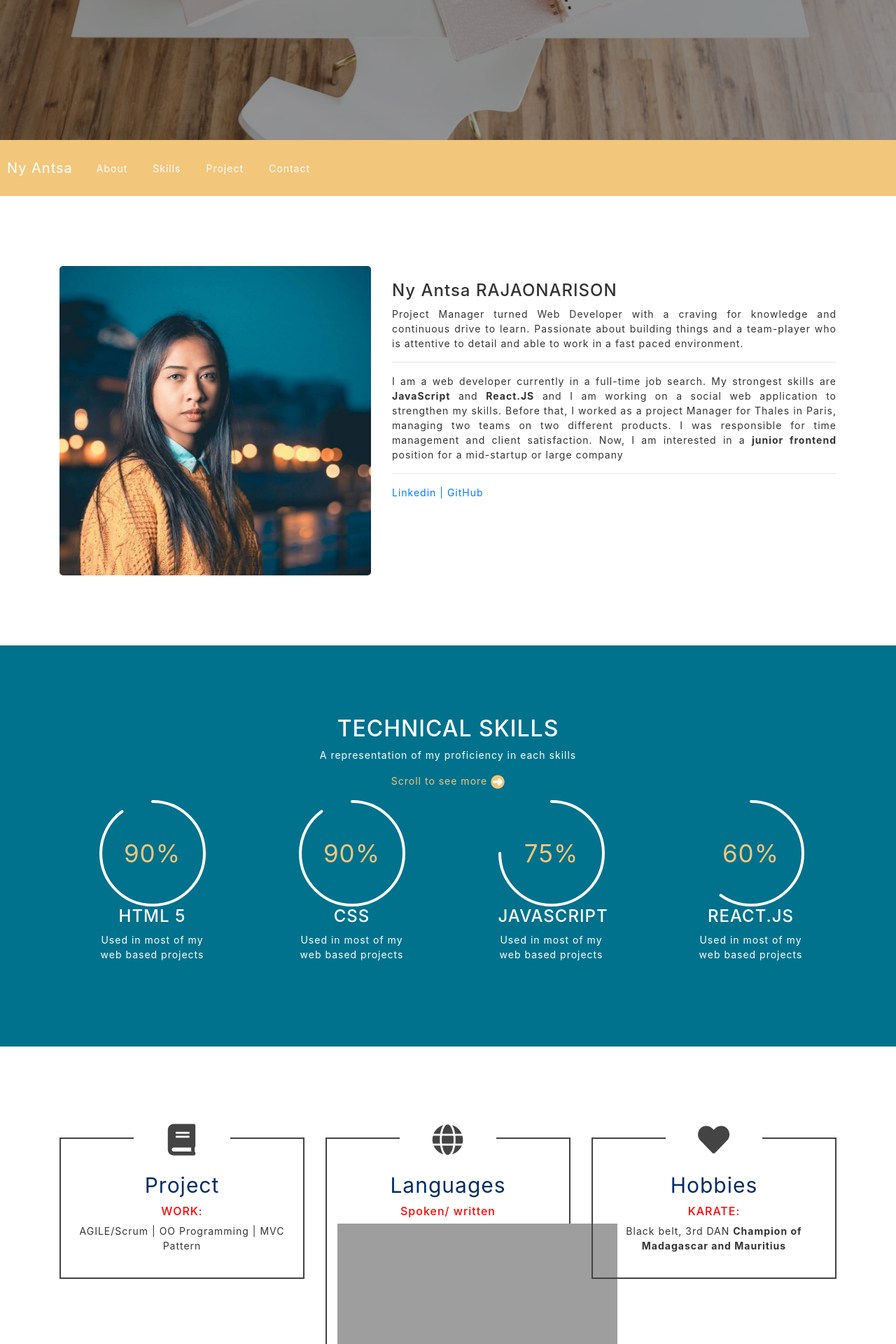
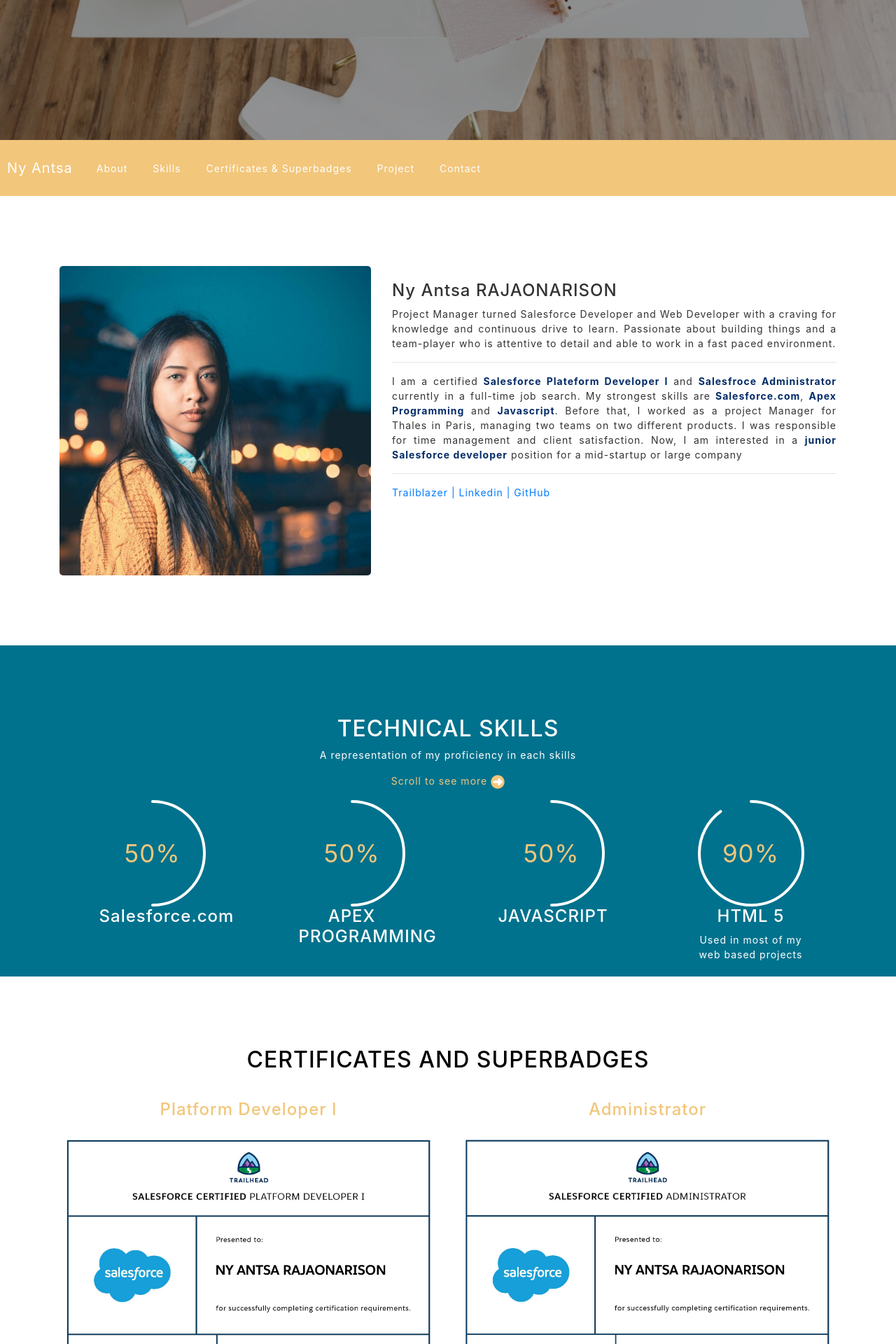
Before and after one commit to NyAntsaR/portfolio, a PHP site: page / in a window 1280 px wide. Shown: the part 600-2520 px from the top of the page at 70% size. Run offline with PHP 8.4, Linux system fonts and the light colour scheme; some libraries are stand-ins or nearby versions; grey boxes are pictures that could not be loaded.

Commit message:
Add certifications

```diff
--- a/css/style.css
+++ b/css/style.css
@@ -320,3 +320,26 @@ body {
 	background: url(../images/icons/menu.png);
 	background-size: 100%;
 }
+
+b{
+    color:#042C67;
+}
+
+.certificatesSection,
+.otherSkillsSection{
+    background-color: white;
+    color: black;
+}
+
+.certif{
+    width: 300px;
+    height: auto;
+    margin: 40px;
+    padding: 40px;
+}
+.thumbnail{
+    padding: 10px;
+}
+.thumbnailIcon{
+    width: 200px;
+}
--- a/index.html
+++ b/index.html
@@ -18,7 +18,6 @@
     <link rel="stylesheet" type="text/css" href="css/style.css">
     <!-------Font Awesome----->
     <link rel="stylesheet" href="https://use.fontawesome.com/releases/v5.0.8/css/all.css" integrity="sha384-3AB7yXWz4OeoZcPbieVW64vVXEwADiYyAEhwilzWsLw+9FgqpyjjStpPnpBO8o8S" crossorigin="anonymous">
-
 
 </head>
 
@@ -63,6 +62,9 @@
                 <a class="nav-link" href="#skills">Skills</a>
             </li>
             <li class="nav-item">
+                <a class="nav-link" href="#certificates">Certificates & Superbadges</a>
+            </li>
+            <li class="nav-item">
                 <a class="nav-link" href="#portfolio">Project</a>
             </li>
             <li class="nav-item">
@@ -73,6 +75,7 @@
                 <div class="dropdown-menu" aria-labelledby="navbarDropdownMenuLink">
                     <a class="dropdown-item" href="#about">About</a>
                     <a class="dropdown-item" href="#skills">Skills</a>
+                    <a class="dropdown-item" href="#certificates">Certificates & Superbadges</a>
                     <a class="dropdown-item" href="#portfolio">Project</a>
                     <a class="nav-link" href="#contact">Contact</a>
                 </div>
@@ -93,13 +96,14 @@
                 <div class="col-md-7">
                     <br>
                     <h4>Ny Antsa RAJAONARISON</h4>
-                    <p class="text-justify">Project Manager turned Web Developer with a craving for knowledge and continuous drive to learn. Passionate about building things and a team-player who is attentive to detail and able to work in a fast paced environment. </p>
+                    <p class="text-justify">Project Manager turned Salesforce Developer and Web Developer with a craving for knowledge and continuous drive to learn. Passionate about building things and a team-player who is attentive to detail and able to work in a fast paced environment. </p>
                     <hr>
-                    <p class="text-justify">I am a web developer currently in a full-time job search. My strongest skills are <b>JavaScript</b> and <b>React.JS</b> and I am working on a social web application to strengthen my skills.
+                    <p class="text-justify">I am a certified <b>Salesforce Plateform Developer I</b> and <b>Salesfroce Administrator</b> currently in a full-time job search. My strongest skills are <b>Salesforce.com</b>, <b>Apex Programming</b> and <b>Javascript</b>.
                     Before that, I worked as a project Manager for Thales in Paris, managing  two teams on two different products. I was responsible for time management and client satisfaction.
-                    Now, I am interested in a <b>junior frontend</b> position for a mid-startup or large company</p>
+                    Now, I am interested in a <b>junior Salesforce developer</b> position for a mid-startup or large company</p>
                     <hr>
 
+                    <a href="https://trailblazer.me/id/nrajaonarison">Trailblazer |</a>
                     <a href="https://www.linkedin.com/in/ny-antsa-rajaonarison-abbb6b10b/">Linkedin | </a>
                     <a href="https://github.com/NyAntsaR">GitHub </a>
 
@@ -112,6 +116,7 @@
     <!------SKILLS----->
     <div id="skills" class="skillsSection section">
         <div class="container">
+
             <div class="row">
                 <div class="col-md-12 text-center">
                     <h2>TECHNICAL SKILLS</h2>
@@ -121,10 +126,34 @@
 
                 <div class="owl-carousel owl-theme">
                     <div class="skill">
+                        <span class="chart" data-percent="50">
+                            <span class="percent">50</span>
+                            <canvas height="152" width="152"></canvas>
+                            <h4 sytle="padding-bottom: 20px">Salesforce.com</h4>
+                        </span>
+                    </div>
+
+                    <div class="skill">
+                    <span class="chart" data-percent="50">
+                        <span class="percent">50</span>
+                        <canvas height="152" width="152"></canvas>
+                        <h4 sytle="padding-bottom: 20px">APEX PROGRAMMING</h4>
+                    </span>
+                </div>
+
+                <div class="skill">
+                    <span class="chart" data-percent="50">
+                        <span class="percent">50</span>
+                        <canvas height="152" width="152"></canvas>
+                        <h4 sytle="padding-bottom: 20px">JAVASCRIPT</h4>
+                    </span>
+                </div>
+
+                <div class="skill">
                     <span class="chart" data-percent="90">
                         <span class="percent">90</span>
                         <canvas height="152" width="152"></canvas>
-                            <h4>HTML 5</h4>
+                        <h4 sytle="padding-bottom: 20px">HTML 5</h4>
                         <p>Used in most of my web based projects</p>
                     </span>
                 </div>
@@ -133,7 +162,16 @@
                     <span class="chart" data-percent="90">
                         <span class="percent">90</span>
                         <canvas height="152" width="152"></canvas>
-                                <h4>CSS</h4>
+                        <h4 sytle="padding-bottom: 20px">CSS</h4>
+                        <p>Used in most of my web based projects</p>
+                    </span>
+                </div>
+
+                <div class="skill">
+                    <span class="chart" data-percent="60">
+                        <span class="percent">60</span>
+                        <canvas height="152" width="152"></canvas>
+                        <h4 sytle="padding-bottom: 20px">REACT.JS</h4>
                         <p>Used in most of my web based projects</p>
                     </span>
                 </div>
@@ -142,25 +180,7 @@
                     <span class="chart" data-percent="75">
                         <span class="percent">75</span>
                         <canvas height="152" width="152"></canvas>
-                            <h4>JAVASCRIPT</h4>
-                            <p>Used in most of my web based projects</p>
-                        </span>
-                    </div>
-
-                    <div class="skill">
-                        <span class="chart" data-percent="60">
-                            <span class="percent">60</span>
-                            <canvas height="152" width="152"></canvas>
-                            <h4>REACT.JS</h4>
-                            <p>Used in most of my web based projects</p>
-                        </span>
-                    </div>
-
-                    <div class="skill">
-                        <span class="chart" data-percent="75">
-                            <span class="percent">75</span>
-                            <canvas height="152" width="152"></canvas>
-                            <h4>NODE.JS</h4>
+                        <h4 sytle="padding-bottom: 20px">NODE.JS</h4>
                         <p>Used in most of my web based projects</p>
                     </span>
                 </div>
@@ -169,7 +189,7 @@
                     <span class="chart" data-percent="30">
                         <span class="percent">30</span>
                         <canvas height="152" width="152"></canvas>
-                            <h4>PYTHON</h4>
+                        <h4 sytle="padding-bottom: 20px">PYTHON</h4>
                         <p>Used in most of my web based projects</p>
                     </span>
                 </div>
@@ -178,76 +198,65 @@
                     <span class="chart" data-percent="30">
                         <span class="percent">30</span>
                         <canvas height="152" width="152"></canvas>
-                            <h4>DJANGO</h4>
-                            <p>Used in most of my web based projects</p>
-                        </span>
-                    </div>
-
-                    <div class="skill">
-                        <span class="chart" data-percent="30">
-                            <span class="percent">30</span>
-                            <canvas height="152" width="152"></canvas>
-                            <h4></h4>
+                        <h4 sytle="padding-bottom: 20px">DJANGO</h4>
                         <p>Used in most of my web based projects</p>
                     </span>
                 </div>
             </div>
         </div>
     </div>
+
+    <!------CERTIFICATION----->
+    <div id="certificates" class="certificatesSection section">
+
+        <div class="container">
+            <h2 style="text-align: center; padding-bottom: 20px">CERTIFICATES AND SUPERBADGES</h2>
+
+            <div class="row">
+                <div class="col-md-6">
+                    <div class="thumbnail">
+                        <h4 style="color:#F2C67B; text-align: center; padding-bottom: 20px">Platform Developer I</h4>
+                        <img src="images/Screen Shot 2020-06-09 at 9.03.16 AM.png" alt="Lights" style="width:100%">
+                        </a>
                     </div>
-
-    <!------OTHER SKILLS----->
-    <div id="otherSkills" class="otherSkillsSection section">
-        <div class="container">
-            <div class="row">
-                <div class="col-md-4 col-sm-6">
-                    <div class="squareItem">
-                        <div class="squareInnerContainer">
-                            <div class="squareIcon">
-                                <i class="fa fa-book"></i>
                 </div>
-                            <div class="squareContent">
-                                <h2>Project</h2>
-                                <h6 style="color: red">WORK: </h6>
-                                AGILE/Scrum | OO Programming | MVC Pattern
-                            </div>
+                <div class="col-md-6">
+                    <div class="thumbnail">
+                        <h4 style="color:#F2C67B; text-align: center ; padding-bottom: 20px">Administrator</h4>
+                        <img src="images/Screen Shot 2020-06-09 at 9.03.34 AM.png" alt="Lights" style="width:100%">
+                        </a>
                     </div>
                 </div>
             </div>
 
-                <div class="col-md-4 col-sm-6">
-                    <div class="squareItem">
-                        <div class="squareInnerContainer">
-                            <div class="squareIcon">
-                                <i class="fa fa-globe"></i>
+             <div class="row">
+                <div class="col-md-4">
+                    <div class="thumbnailIcon">
+                        <h6 style="color:#F2C67B; text-align: center">Apex Specialist</h6>
+                        <img src="images/icons/Apex Specialist.png" alt="Lights" style="width:100%">
+                        </a>
                     </div>
-                            <div class="squareContent">
-                                <h2>Languages</h2>
-                                <h6 style="color: red">Spoken/ written </h6>
-                                <img src="images/icons/united-states-of-america.png"> English |
-                                <img src="images/icons/france.png"> French | <br>
-                                <img src="images/icons/madagascar-flag-round-icon-16.png"> Malagasy
+                </div>
+                <div class="col-md-4">
+                    <div class="thumbnailIcon">
+                        <h6 style="color:#F2C67B; text-align: center">Process Automation</h6>
+                        <img src="images/icons/Process Automation Specialist.png" alt="Lights" style="width:100%">
+                        </a>
+                    </div>
+                </div>
+                <div class="col-md-4">
+                    <div class="thumbnailIcon">
+                        <h6 style="color:#F2C67B; text-align: center">Security Specialist</h6>
+                        <img src="images/icons/Security Specialist.png" alt="Lights" style="width:100%">
+                        </a>
                     </div>
                 </div>
             </div>
-                </div>
+            <hr>
+            <a style="color:#042C67; font-weight:bold" href="https://trailblazer.me/id/nrajaonarison">Trailblazer | </a>
+            <a style="color:#042C67; font-weight:bold" href="https://www.linkedin.com/in/ny-antsa-rajaonarison-abbb6b10b/">Linkedin | </a>
+            <a style="color:#042C67; font-weight:bold" href="https://github.com/NyAntsaR">GitHub </a>
 
-                <div class="col-md-4 col-sm-6">
-                    <div class="squareItem">
-                        <div class="squareInnerContainer">
-                            <div class="squareIcon">
-                                <i class="fa fa-heart"></i>
-                            </div>
-                            <div class="squareContent">
-                                <h2>Hobbies</h2>
-                                <h6 style="color: red">KARATE: </h6>
-                                Black belt, 3rd DAN
-                                <b>Champion of Madagascar and Mauritius</b>
-                            </div>
-                        </div>
-                    </div>
-                </div>
-            </div>
         </div>
     </div>
 
@@ -408,6 +417,61 @@
         </div>
     </div>
 
+    <!------OTHER SKILLS----->
+    <div id="otherSkills" class="otherSkillsSection section">
+        <div class="container">
+            <div class="row">
+                <div class="col-md-4 col-sm-6">
+                    <div class="squareItem">
+                        <div class="squareInnerContainer">
+                            <div class="squareIcon">
+                                <i class="fa fa-book"></i>
+                            </div>
+                            <div class="squareContent">
+                                <h2>Project</h2>
+                                <h6 style="color: red">WORK: </h6>
+                                AGILE/Scrum | OO Programming | MVC Pattern
+                            </div>
+                        </div>
+                    </div>
+                </div>
+
+                <div class="col-md-4 col-sm-6">
+                    <div class="squareItem">
+                        <div class="squareInnerContainer">
+                            <div class="squareIcon">
+                                <i class="fa fa-globe"></i>
+                            </div>
+                            <div class="squareContent">
+                                <h2>Languages</h2>
+                                <h6 style="color: red">Spoken/ written </h6>
+                                <img src="images/icons/united-states-of-america.png"> English |
+                                <img src="images/icons/france.png"> French | <br>
+                                <img src="images/icons/madagascar-flag-round-icon-16.png"> Malagasy
+                            </div>
+                        </div>
+                    </div>
+                </div>
+
+                <div class="col-md-4 col-sm-6">
+                    <div class="squareItem">
+                        <div class="squareInnerContainer">
+                            <div class="squareIcon">
+                                <i class="fa fa-heart"></i>
+                            </div>
+                            <div class="squareContent">
+                                <h2>Hobbies</h2>
+                                <h6 style="color: red">KARATE: </h6>
+                                Black belt, 3rd DAN
+                                <b>Champion of Madagascar and Mauritius</b>
+                            </div>
+                        </div>
+                    </div>
+                </div>
+            </div>
+        </div>
+    </div>
+
     <!----CONTACT-->
     <div id="contact" class="contactSection section">
         <div class="col-md-12 text-center">
--- a/js/script.js
+++ b/js/script.js
@@ -6,7 +6,7 @@ $(document).ready(function() {
     });
 
     var typed = new Typed(".typed", {
-        strings: ["Software Engineer.", "Frontend Web Developer.", "JavaScript.", "React."],
+        strings: ["Salesforce Developer.","Certified Platform Developer I.", "Certified Salesforce Administrator", "Software Engineer."],
         typeSpeed: 70,
         loop: true,
         startDelay: 1000,
```
Also changed, not shown: images/Screen Shot 2020-06-09 at 9.03.16 AM.png (added), images/Screen Shot 2020-06-09 at 9.03.34 AM.png (added), images/icons/Apex Specialist.png (added), images/icons/Process Automation Specialist.png (added), images/icons/Security Specialist.png (added). Lines whose indentation alone changed are shown as unchanged.
